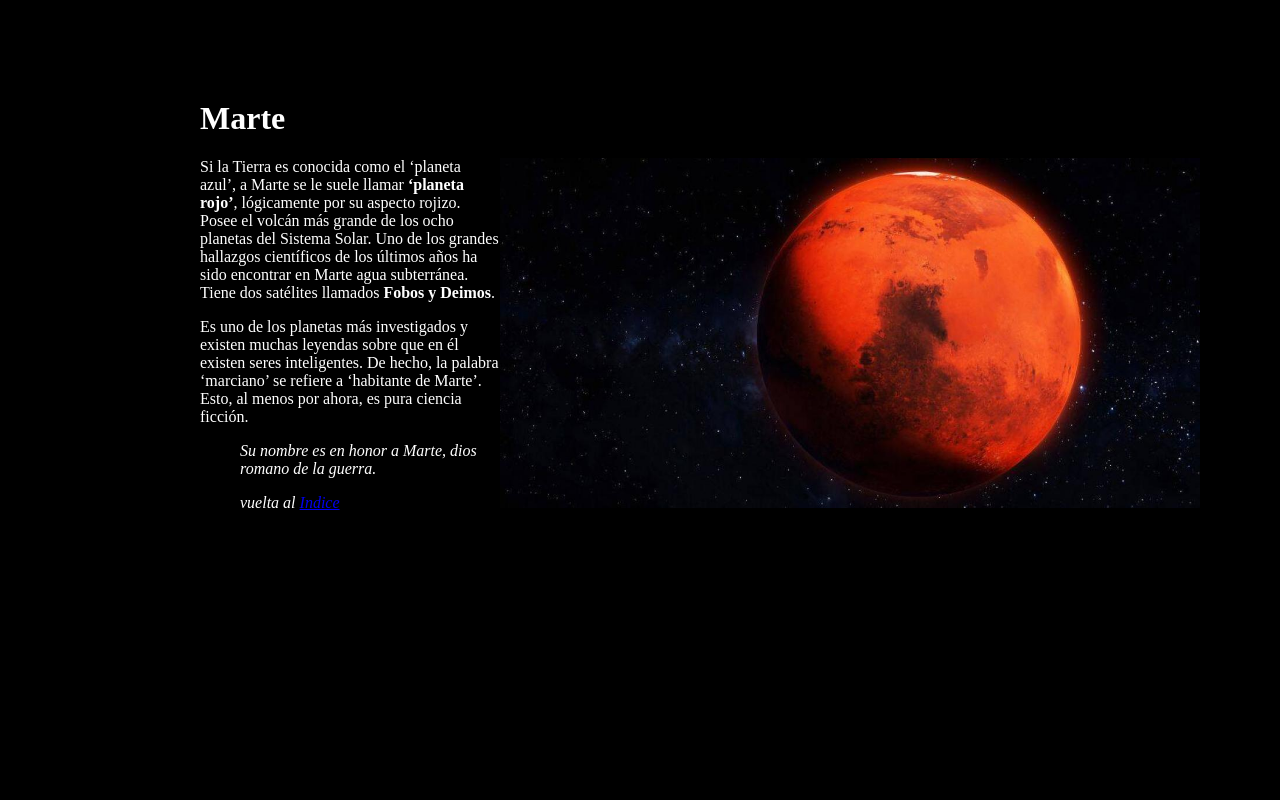
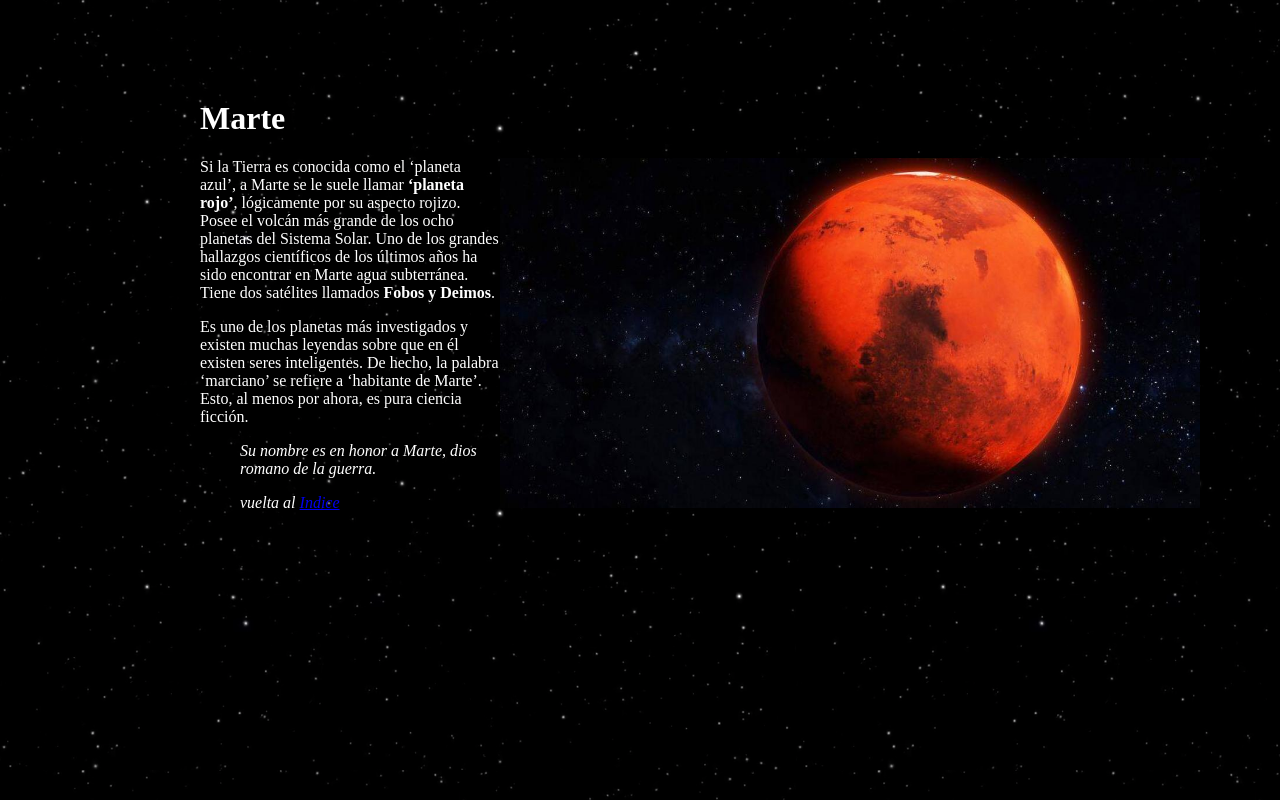
Before and after one commit to javijc96/Lenguajes_2024_Javier_Juarez, a plain HTML site: page Ejercicios/sistema solar/contenido/marte.html in a window 1280 px wide. Drawn offline with Linux system fonts and the light colour scheme.

Commit message:
arreglos al fondo de marte feat jose

```diff
--- a/Ejercicios/sistema solar/contenido/marte.html
+++ b/Ejercicios/sistema solar/contenido/marte.html
@@ -1,6 +1,7 @@
 <!DOCTYPE html>
 <html lang="es">
-    <head>
+    <head>            <!--En marte como la foto tenia estrellas y me gustaba mucho vi como jose habia hecho el suyo y lo hice con ese fondo porque queda mejor,
+        no es perfecto pero mas o menos encaja-->
         <meta charset="utf-8">
         <meta http-equiv="X-UA-compatible" content="IE=edge">
         <meta name="viewport" content="width=device-width, initial-scale=1.0">
@@ -9,14 +10,15 @@
             .tamaño{
                 width: 70%;
             }
-            .background{
-                background: black;
+            .fondo{
+                background-image: url("../imagenes/fondopamarte2.PNG");
             }
+
         </style>
     </head>
     <b><font color=white></b>
         <h1>Marte</h1>
-        <body class="background" style=width:1000px ; leftmargin="200"; rightmargin="100"; topmargin="100";>
+        <body class="fondo" style=width:1000px ; leftmargin="200"; rightmargin="100"; topmargin="100";>
             <img class="tamaño" src="../imagenes/marte.jpeg"align="right"><p>Si la Tierra es conocida como el ‘planeta azul’, a Marte se le suele llamar <strong>‘planeta rojo’</strong>, lógicamente por su aspecto rojizo.  Posee el volcán más grande de los ocho planetas del Sistema Solar. Uno de los grandes hallazgos científicos de los últimos años ha sido encontrar en Marte agua subterránea. Tiene dos satélites llamados <strong>Fobos y Deimos</strong>.</p>
             Es uno de los planetas más investigados y existen muchas leyendas sobre que en él existen   seres inteligentes. De hecho, la palabra ‘marciano’ se refiere a ‘habitante de Marte’. Esto, al menos por ahora, es pura ciencia ficción.
             <blockquote><i>Su nombre es en honor a Marte, dios romano de la guerra.<i><br>
```
Also changed, not shown: Ejercicios/sistema solar/contenido/solarsystem.html (+2 -1 lines), Ejercicios/sistema solar/imagenes/fondopamarte.PNG (added), Ejercicios/sistema solar/imagenes/fondopamarte2.PNG (added).
